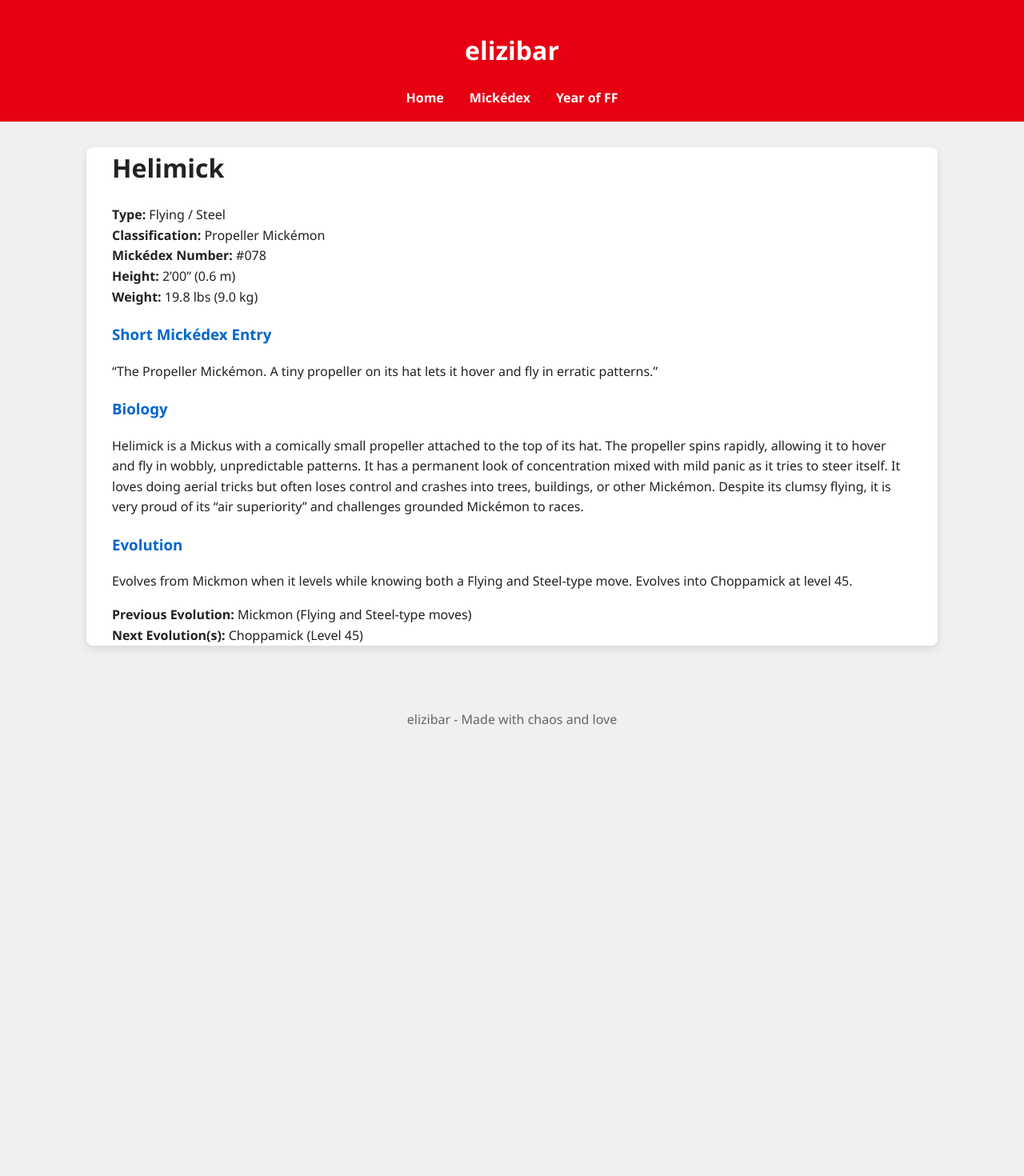
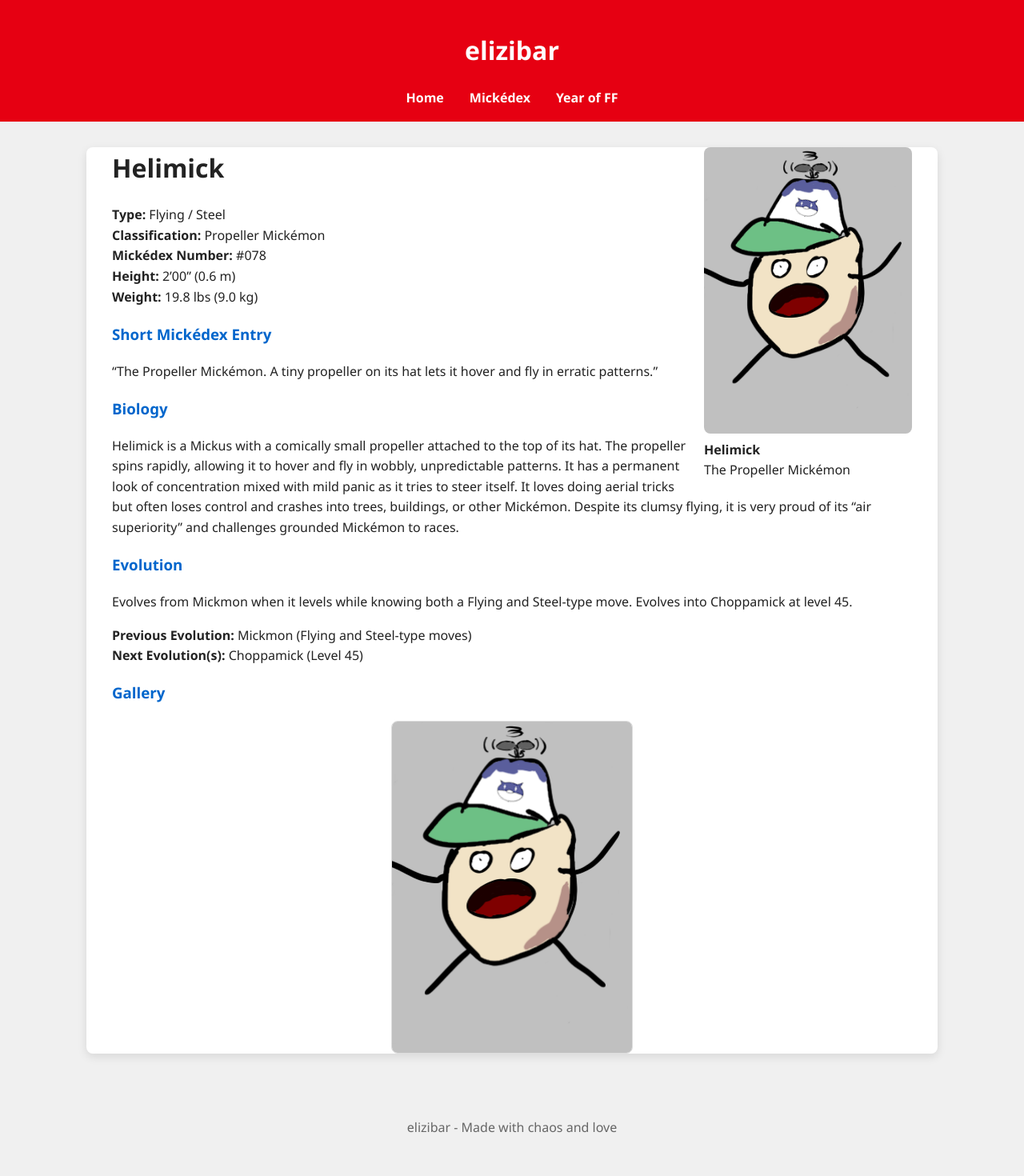
Before and after one commit to elizibar/elizibar.github.io, a Jekyll site: the page built from mickedex/digital/helimick.md, in a window 1280 px wide. Shown: the whole page at 80% size. Built offline with Jekyll 4.4.1, drawn with Linux system fonts in a browser that asks for light colours; before the commit the page ends 961 px from its top, so only the background shows below that.

Commit message:
helimick

```diff
--- a/mickedex/digital/helimick.md
+++ b/mickedex/digital/helimick.md
@@ -3,6 +3,11 @@
 layout: default
 permalink: /mickedex/helimick/
 ---
+
+<figure style="float: right; margin: 0 0 20px 20px; width: 260px;">
+  <img src="/assets/images/helimick.png" alt="Helimick" style="width: 100%; border-radius: 8px;">
+  <figcaption><strong>Helimick</strong><br>The Propeller Mickémon</figcaption>
+</figure>
 
 # Helimick
 
@@ -24,3 +29,6 @@
 
 **Previous Evolution:** Mickmon (Flying and Steel-type moves)
 **Next Evolution(s):** Choppamick (Level 45)
+
+### Gallery
+![Helimick](/assets/images/helimick.png){:width="30%" style="display: block; margin: 20px auto; border: 1px solid #ddd; border-radius: 8px;"}
```
Also changed, not shown: mickedex/digital/unterseemick.md (+8 -0 lines), assets/images/helimick.png (added).
